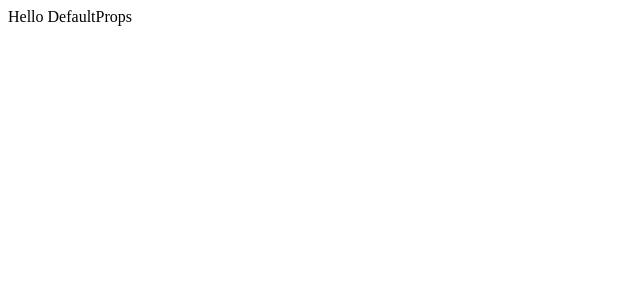
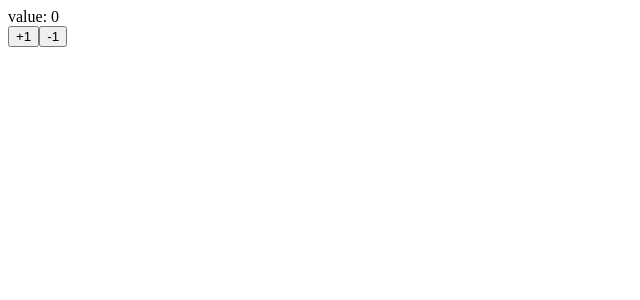
Before and after one commit to kazuyuki-mera/react-typescript, a React (Create React App) app: page / in a window 1280 px wide. Shown: the top 300 px of the page, without its empty margins (0-640 px from the left). Built offline with nearby package versions, Linux system fonts and the light colour scheme; the HTML template or start-up script is replaced by a standard one.

Commit message:
useStateと型制約

```diff
--- a/src/App.tsx
+++ b/src/App.tsx
@@ -1,11 +1,16 @@
 import React from 'react';
+import Counter from './Counter';
 
 interface AppProps {
   message?: string;
 }
 
 const App: React.FC<AppProps> = ({ message }) => {
-  return <div>{message}</div>;
+  return (
+    <div>
+      <Counter />
+    </div>
+  );
 };
 
 App.defaultProps = {
--- /dev/null
+++ b/src/Counter.tsx
@@ -0,0 +1,23 @@
+import React, { useState } from 'react';
+
+const Counter: React.FC<{}> = () => {
+  const [value, setValue] = useState<number>(0);
+
+  const increment = () => {
+    setValue((prevState) => prevState + 1);
+  };
+
+  const decrement = () => {
+    setValue((prevState) => prevState - 1);
+  };
+
+  return (
+    <div>
+      <div>value: {value}</div>
+      <button onClick={increment}>+1</button>
+      <button onClick={decrement}>-1</button>
+    </div>
+  );
+};
+
+export default Counter;
```
